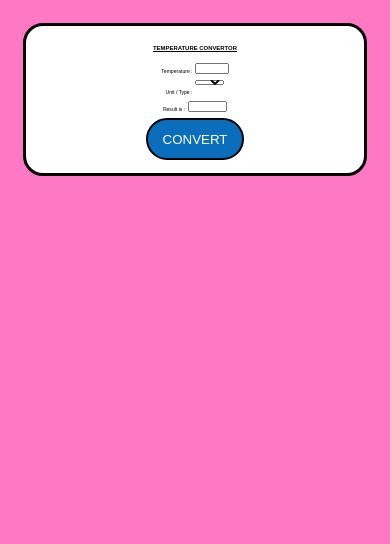
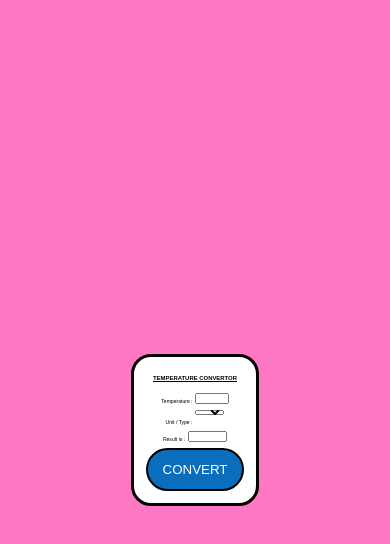
Before and after one commit to sbhowmick11/OIBSIP-LEVEL1-TASK-3, a plain HTML site: page index.html in a window 390 px wide. Drawn offline with Linux system fonts and the light colour scheme.

Commit message:
Update style.css

```diff
--- a/style.css
+++ b/style.css
@@ -4,21 +4,25 @@ body
     display: flex;
     align-items: center;
     justify-content: center;
-    margin: 6vw;
     padding: 0px;
     font-family:Arial, Helvetica, sans-serif;
     font-size:1.3vw;
-
+    height: 100vh;
 
 }
-
+/* @media(max-width:600px)
+{
+    .b
+    {
+        margin:
+    }
+} */
 .b
 {
     background-color: white;
-    padding: 40px 30px 10px;
+
     border:3px solid black;
     padding: 1.5vh;
-    margin:100px auto 20px;
     border-radius: 20px;
     text-align: center;
 
@@ -56,10 +60,3 @@ body
 {
     opacity: 0.9;
 }
-
-@media screen and (max-width: 768px) {
-    .b {
-       width: 100%;
-       margin: 0;
-    }
-}
```
